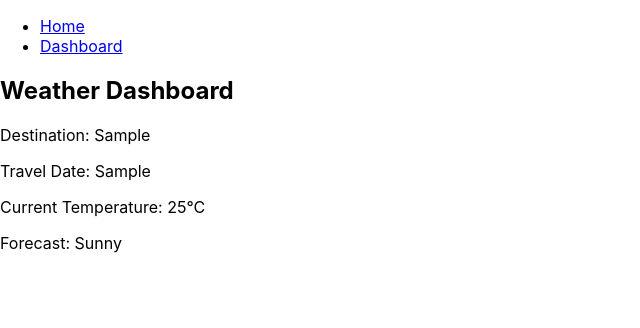
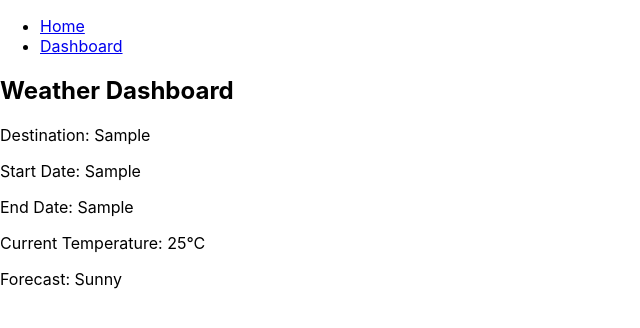
Before and after one commit to narekkarimyan/aidevday-team-1-front, a React (Create React App) app: page / in a window 1280 px wide. Both pictures are taken after typing "Sample", "Sample", "Sample" into the empty fields and a click on the button "Submit". Shown: the top 328 px of the page, without its empty margins (0-640 px from the left). Built offline with nearby package versions, Linux system fonts and the light colour scheme.

Commit message:
Show all destinations on dashboard with start and end date

```diff
--- a/src/WeatherDashboard.js
+++ b/src/WeatherDashboard.js
@@ -28,7 +28,8 @@ function WeatherDashboard({ userPreferences }) {
 			{userPreferences.map((preference, index) => (
 				<div key={index}>
 					<p>Destination: {preference.destination}</p>
-					<p>Travel Date: {preference.travelDate}</p>
+					<p>Start Date: {preference.travelDate}</p>
+					<p>End Date: {preference.endTravelDate}</p>
 					{/* Display demo weather data for each destination */}
 					{weatherData[index] && (
 						<div>
--- a/src/WeatherForm.js
+++ b/src/WeatherForm.js
@@ -3,7 +3,7 @@ import React, { useState } from 'react';
 import axios from 'axios';
 import { useNavigate } from 'react-router-dom';
 
-function WeatherForm({ updateUserPreferences }) {
+function WeatherForm({ userPreferences, updateUserPreferences }) {
 	const [destination, setDestination] = useState('');
 	const [travelDate, setTravelDate] = useState('');
 	const [endTravelDate, setEndTravelDate] = useState('');
@@ -20,11 +20,12 @@ function WeatherForm({ updateUserPreferences }) {
 					preferences: {
 						destination,
 						travelDate,
+						endTravelDate,
 					},
 				},
 			};
 
-			updateUserPreferences([response.data.preferences]);
+			updateUserPreferences([...userPreferences, response.data.preferences]);
 			navigate('/dashboard'); // Navigate to the dashboard after submitting the form
 		} catch (error) {
 			console.error('Error submitting form:', error);
@@ -55,7 +56,7 @@ function WeatherForm({ updateUserPreferences }) {
 					End Date:
 					<input
 						type="text"
-						value={travelDate}
+						value={endTravelDate}
 						onChange={(e) => setEndTravelDate(e.target.value)}
 					/>
 				</label>
```
